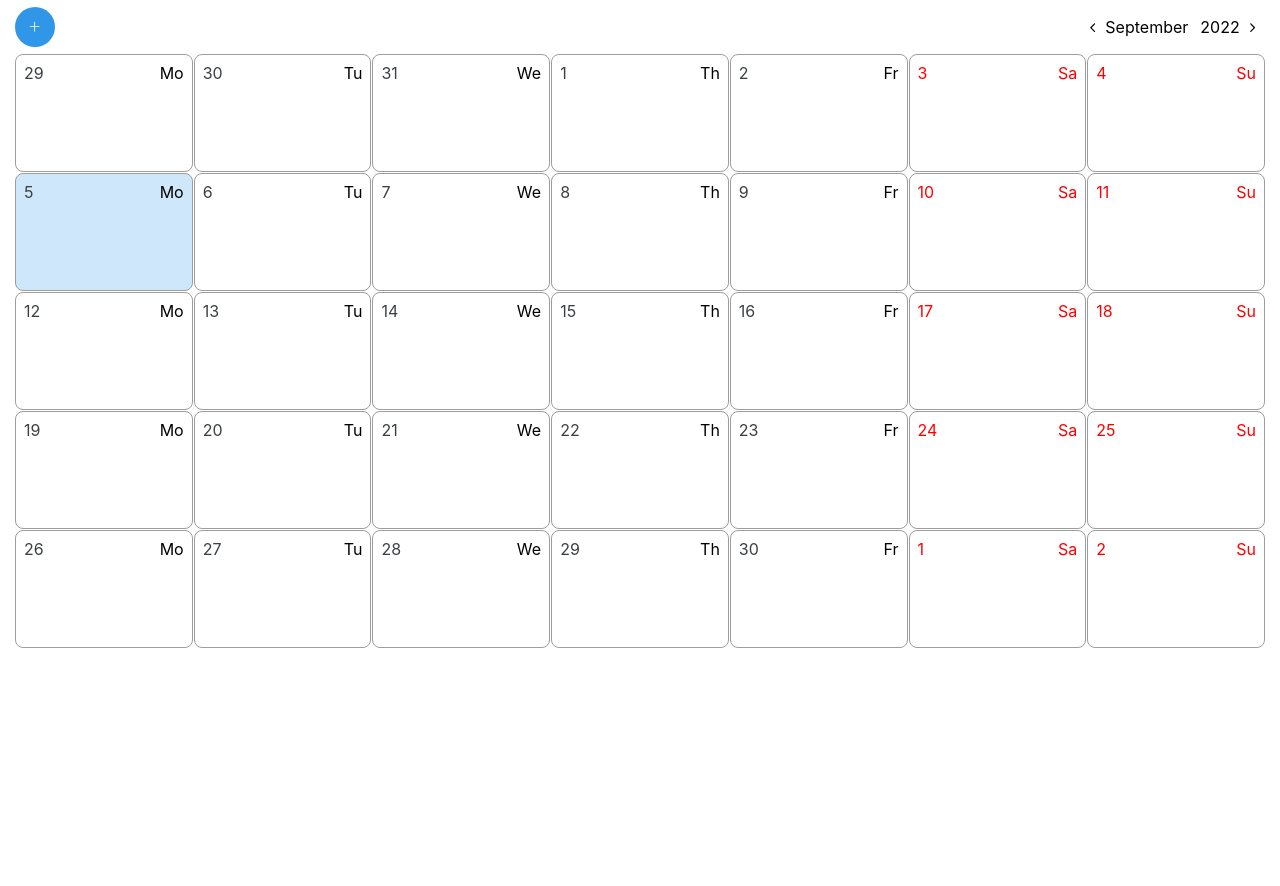
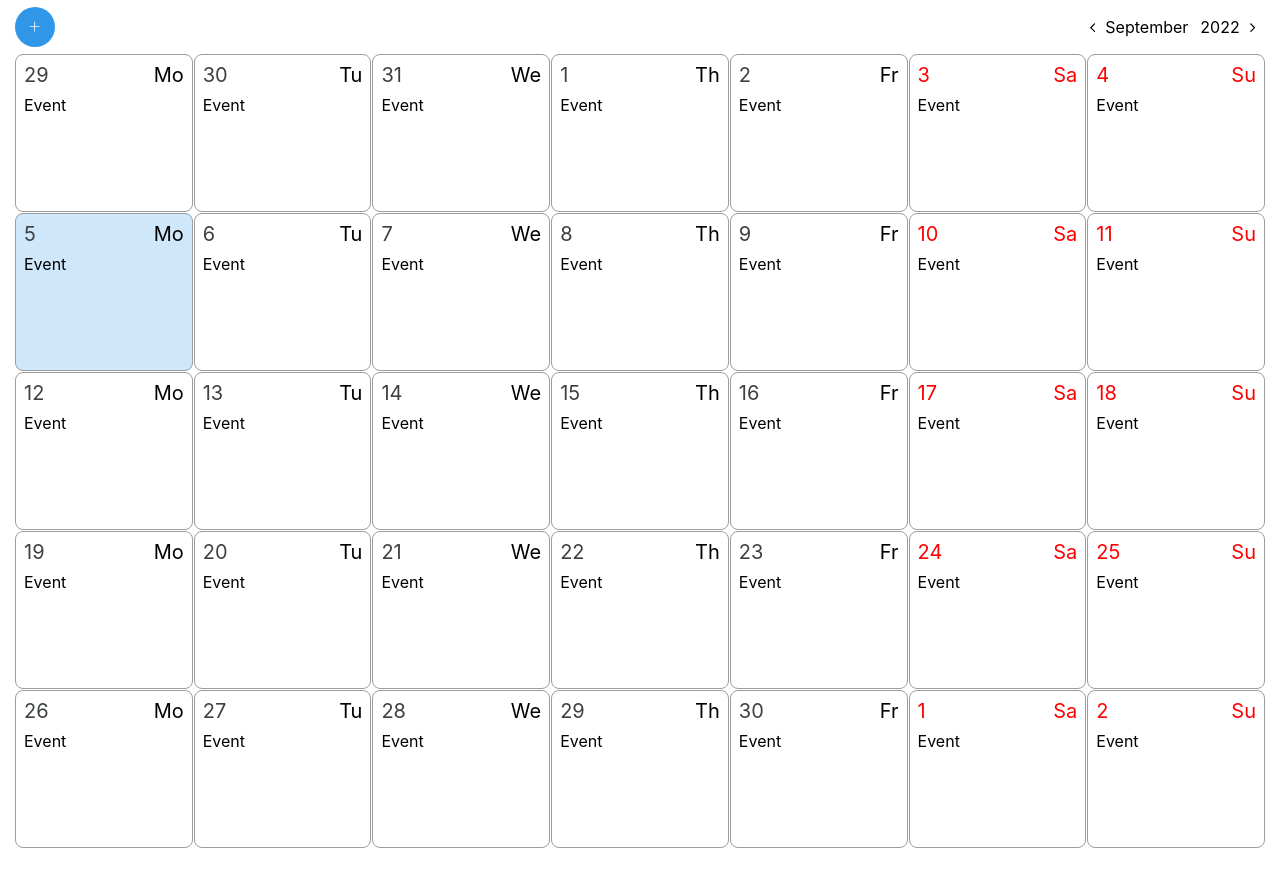
Before and after one commit to VSRudnyk/calendar, a React (Create React App) app: page / in a window 1280 px wide. Shown: the top 886 px of the page. Before the commit the page ends 800 px from the top, so only its background shows below. Built offline with nearby package versions, Linux system fonts and the light colour scheme.

Commit message:
added prevBtn and nextBtn

```diff
--- a/src/components/App.jsx
+++ b/src/components/App.jsx
@@ -1,12 +1,18 @@
+import { useState } from 'react';
 import moment from 'moment';
 import { CalendarGrid } from './CalendarGrid';
 import { Header } from './Header/Header';
 import { Container } from './App.styled';
 
 export const App = () => {
+  const [today, setToday] = useState(moment());
+
   moment.updateLocale('en', { week: { dow: 1 } });
-  const today = moment();
+  // const today = moment();
   const startDay = today.clone().startOf('month').startOf('week');
+
+  const prevMonth = () => setToday(prev => prev.clone().subtract(1, 'month'));
+  const nextMonth = () => setToday(prev => prev.clone().add(1, 'month'));
 
   // const endDay = moment().endOf('month').endOf('week');
 
@@ -18,7 +24,7 @@ export const App = () => {
   // }
   return (
     <Container>
-      <Header today={today} />
+      <Header today={today} prevMonth={prevMonth} nextMonth={nextMonth} />
       <CalendarGrid startDay={startDay} />
     </Container>
   );
--- a/src/components/CalendarGrid/CalendarGrid.js
+++ b/src/components/CalendarGrid/CalendarGrid.js
@@ -4,28 +4,34 @@ import {
   CellWrapper,
   WeekDay,
   DayOfMounth,
+  DayWrapper,
 } from './CalendarGrid.styled';
 
 export const CalendarGrid = ({ startDay }) => {
-  // const totalDays = 42;
   const day = startDay.clone().subtract(1, 'day');
   const daysArray = [...Array(35)].map(() => day.add(1, 'day').clone());
-  const currentDay = moment().date();
+  const currentDay = moment().format('D M YYYY');
+  console.log(currentDay);
 
   return (
     <GridContainer>
       {daysArray.map(dayItem => {
         return (
           <CellWrapper
-            key={dayItem}
-            isCurrentDay={dayItem.date() === currentDay}
+            key={dayItem.unix()}
+            isCurrentDay={dayItem.format('D M YYYY') === currentDay}
           >
-            <DayOfMounth isWeekDay={dayItem.day() === 6 || dayItem.day() === 0}>
-              {dayItem.format('D')}
-            </DayOfMounth>
-            <WeekDay isWeekDay={dayItem.day() === 6 || dayItem.day() === 0}>
-              {dayItem.format('dd')}
-            </WeekDay>
+            <DayWrapper>
+              <DayOfMounth
+                isWeekDay={dayItem.day() === 6 || dayItem.day() === 0}
+              >
+                {dayItem.format('D')}
+              </DayOfMounth>
+              <WeekDay isWeekDay={dayItem.day() === 6 || dayItem.day() === 0}>
+                {dayItem.format('dd')}
+              </WeekDay>
+            </DayWrapper>
+            <div>Event</div>
           </CellWrapper>
         );
       })}
--- a/src/components/CalendarGrid/CalendarGrid.styled.js
+++ b/src/components/CalendarGrid/CalendarGrid.styled.js
@@ -9,13 +9,11 @@ export const GridContainer = styled.div`
 
 export const CellWrapper = styled.div`
   min-width: 140px;
-  min-height: 100px;
+  min-height: 140px;
   border: 1px solid #9d9d9d;
   border-collapse: collapse;
   border-radius: 8px;
   padding: 8px;
-  display: flex;
-  justify-content: space-between;
   background-color: ${props =>
     props.isCurrentDay ? '#3096e73b' : 'transparent'};
   &:hover {
@@ -24,10 +22,18 @@ export const CellWrapper = styled.div`
   transition: all 0.2s ease 0s;
 `;
 
+export const DayWrapper = styled.div`
+  display: flex;
+  justify-content: space-between;
+  margin-bottom: 8px;
+`;
+
 export const WeekDay = styled.div`
   color: ${props => (props.isWeekDay ? '#ff0000' : '#000')};
+  font-size: 20px;
 `;
 
 export const DayOfMounth = styled.div`
   color: ${props => (props.isWeekDay ? '#ff0000' : '#3c4043')};
+  font-size: 20px;
 `;
--- a/src/components/Header/Header.js
+++ b/src/components/Header/Header.js
@@ -8,7 +8,7 @@ import {
 import { IoIosArrowBack, IoIosArrowForward } from 'react-icons/io';
 import { BsPlusLg } from 'react-icons/bs';
 
-export const Header = ({ today }) => {
+export const Header = ({ today, prevMonth, nextMonth }) => {
   const monthToday = today.format('MMMM');
   const yearToday = today.format('YYYY');
 
@@ -19,12 +19,12 @@ export const Header = ({ today }) => {
       </OpenForm>
       <TextWrapper>
         <ArrowBtn>
-          <IoIosArrowBack />
+          <IoIosArrowBack onClick={prevMonth} />
         </ArrowBtn>
         <Month>{monthToday}</Month>
         <span>{yearToday}</span>
         <ArrowBtn>
-          <IoIosArrowForward />
+          <IoIosArrowForward onClick={nextMonth} />
         </ArrowBtn>
       </TextWrapper>
     </Container>
```
